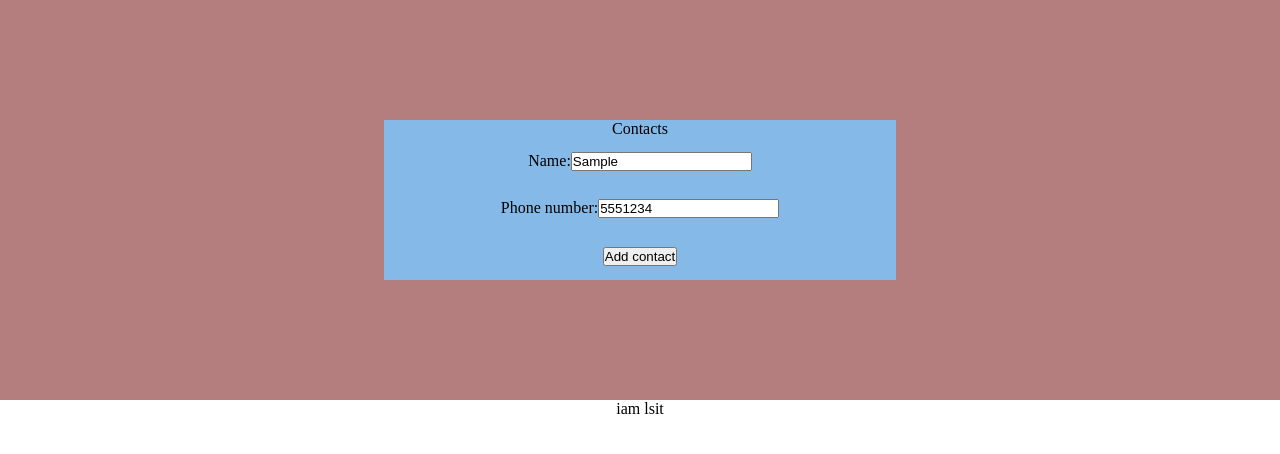
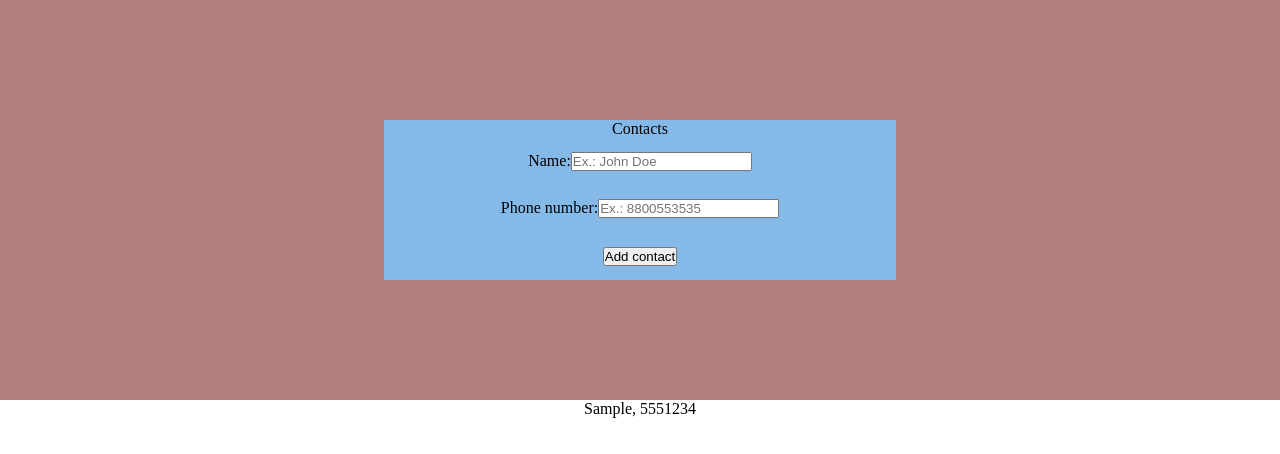
Before and after one commit to Betrayer/myPride, a React (Create React App) app: page / in a window 1280 px wide. Both pictures are taken after typing "Sample", "5551234" into the empty fields and a click on the button "Add contact". Shown: the top 454 px of the page. Built offline with nearby package versions, Linux system fonts and the light colour scheme.

Commit message:
logic moved to another component, validation added

```diff
--- a/src/App.css
+++ b/src/App.css
@@ -6,6 +6,33 @@
   padding: 0;
   list-style: none;
 }
+
+.formSection,
+.addingForm,
+.formItemsList {
+  display: flex;
+  flex-direction: column;
+}
+
+.formSection {
+  width: 100%;
+  height: 50vh;
+  background-color: rgb(180, 126, 126);
+  justify-content: center;
+  align-items: center;
+}
+
+.addingForm {
+  width: 40%;
+  height: 40%;
+  background-color: rgb(133, 185, 231);
+}
+
+.formItemsList {
+    height: 100%;
+    justify-content: space-around;
+}
+
 /*
 .App-logo {
   height: 40vmin;
--- a/src/App.tsx
+++ b/src/App.tsx
@@ -1,50 +1,89 @@
-import React from "react";
+import React, { useState, useEffect } from "react";
 // import logo from "./logo.svg";
-import Inputs from "./components/form/inputs/Intputs";
-import ContactsList from "./components/list/contactsList/ContactsList";
+import ContactsList from "./components/list/ContactsList";
+import Modal from "./components/modal/Modal";
 import "./App.css";
 
 function App() {
-  // interface User {
-  //   name: string;
-  //   id: number;
-  // }
-  // const user: User = {
-  //   name: "Hayes",
-  //   id: 0,
-  // };
+  const [name, setName] = useState("");
+  const [number, setNumber] = useState("");
+  const [alert, setAlert] = useState(false);
 
-  // useEffect(() => {
-  //   setList(baseList);
-  // }, []);
+  useEffect(() => {
+    setTimeout(() => setAlert(false), 2000);
+  }, [alert]);
 
-  // const baseList = [
-  //   {
-  //     name: "Bohdan",
-  //     number: "0631032579",
-  //   },
-  // ];
+  const contactsList = JSON.parse(localStorage.getItem("contacts") || "[]");
 
-  // const [list, setList] = useState(baseList);
+  interface User {
+    name: string;
+    number: number;
+  }
+
+  const handleForm = (e: React.FormEvent) => {
+    e.preventDefault();
+    const formData = new FormData(e.target as HTMLFormElement);
+    const getName = formData.get("user_name");
+    const getNumber = Number(formData.get("user_number"));
+    const user: User = {
+      name: `${getName}`,
+      number: getNumber,
+    };
+    if (!Number.isNaN(getNumber)) {
+      contactsList.push(user);
+      localStorage.setItem("contacts", JSON.stringify(contactsList));
+      setName("");
+      setNumber("");
+    } else {
+      setAlert(true);
+    }
+  };
 
   return (
     <div className="App">
-      <header className="App-header">
-        {/* <img src={logo} className="App-logo" alt="logo" />
-        <p>
-          Edit <code>src/App.tsx</code> and save to reload.
-        </p>
-        <a
-          className="App-link"
-          href="https://reactjs.org"
-          target="_blank"
-          rel="noopener noreferrer"
+      {alert ? <Modal /> : <></>}
+      <header className="App-header"></header>
+
+      <section className="formSection">
+        <form
+          action="/my_contacts"
+          method="post"
+          className="addingForm"
+          onSubmit={handleForm}
         >
-          Learn React
-        </a> */}
-        <Inputs />
-        <ContactsList />
-      </header>
+          <p className="contactsHeader">Contacts</p>
+          <ul className="formItemsList">
+            <li>
+              <label htmlFor="name">Name:</label>
+              <input
+                required
+                id="name"
+                name="user_name"
+                type="text"
+                placeholder="Ex.: John Doe"
+                value={name ? name : ""}
+                onChange={(e) => setName(e.target.value)}
+              ></input>
+            </li>
+            <li>
+              <label htmlFor="number">Phone number:</label>
+              <input
+                required
+                id="number"
+                name="user_number"
+                type="tel"
+                placeholder="Ex.: 8800553535"
+                value={number ? number : ""}
+                onChange={(e) => setNumber(e.target.value)}
+              ></input>
+            </li>
+            <li>
+              <button type="submit">Add contact</button>
+            </li>
+          </ul>
+        </form>
+      </section>
+      <ContactsList />
     </div>
   );
 }
--- a/src/components/form/inputs/Intputs.tsx
+++ /dev/null
@@ -1,72 +0,0 @@
-import React, { useState } from "react";
-import css from "./inputs.module.css";
-
-const Intputs = () => {
-  const [name, setName] = useState("");
-  const [number, setNumber] = useState("");
-
-  const contactsList = JSON.parse(localStorage.getItem("contacts") || "[]");
-
-  interface User {
-    name: string;
-    number: number;
-  }
-
-  const handleForm = (e: React.FormEvent) => {
-    e.preventDefault();
-    const formData = new FormData(e.target as HTMLFormElement);
-    const getName = formData.get("user_name");
-    const getNumber = Number(formData.get("user_number"));
-    const user: User = {
-      name: `${getName}`,
-      number: getNumber,
-    };
-    if (!Number.isNaN(getNumber)) {
-      // const contactsList = JSON.parse(localStorage.getItem("contacts") || "[]");
-      contactsList.push(user);
-      localStorage.setItem("contacts", JSON.stringify(contactsList));
-    }
-  };
-
-  return (
-    <section className={css.formSection}>
-      <form
-        action="/my_contacts"
-        method="post"
-        className={css.addingForm}
-        onSubmit={handleForm}
-      >
-        <p className={css.contactsHeader}>Contacts</p>
-        <ul className={css.formItemsList}>
-          <li>
-            <label htmlFor="name">Name:</label>
-            <input
-              id="name"
-              name="user_name"
-              type="text"
-              placeholder="Ex.: John Doe"
-              value={name ? name : ""}
-              onChange={(e) => setName(e.target.value)}
-            ></input>
-          </li>
-          <li>
-            <label htmlFor="number">Phone number:</label>
-            <input
-              id="number"
-              name="user_number"
-              type="tel"
-              placeholder="Ex.: 8800553535"
-              value={number ? number : ""}
-              onChange={(e) => setNumber(e.target.value)}
-            ></input>
-          </li>
-          <li>
-            <button type="submit">Add contact</button>
-          </li>
-        </ul>
-      </form>
-    </section>
-  );
-};
-
-export default Intputs;
--- a/src/components/form/inputs/inputs.module.css
+++ /dev/null
@@ -1,25 +0,0 @@
-.formSection,
-.addingForm,
-.formItemsList {
-  display: flex;
-  flex-direction: column;
-}
-
-.formSection {
-  width: 100%;
-  height: 50vh;
-  background-color: rgb(180, 126, 126);
-  justify-content: center;
-  align-items: center;
-}
-
-.addingForm {
-  width: 40%;
-  height: 40%;
-  background-color: rgb(133, 185, 231);
-}
-
-.formItemsList {
-    height: 100%;
-    justify-content: space-around;
-}
--- /dev/null
+++ b/src/components/list/ContactsList.tsx
@@ -0,0 +1,20 @@
+import React from "react";
+
+const ContactsList = () => {
+  const contactsList = JSON.parse(localStorage.getItem("contacts") || "[]");
+
+  return (
+    <>
+      <ul>
+        {contactsList.map((contact: any) => (
+          <span key={contact.number}>
+            {contact.name}, {contact.number}
+          </span>
+        ))}
+        <li></li>
+      </ul>
+    </>
+  );
+};
+
+export default ContactsList;
--- a/src/components/list/contactsList/ContactsList.tsx
+++ /dev/null
@@ -1,14 +0,0 @@
-import React, {useEffect, useState} from "react";
-
-const ContactsList = () => {
-    useEffect(() => {
-
-    })
-  return (
-    <>
-      <p>iam lsit</p>
-    </>
-  );
-};
-
-export default ContactsList;
--- /dev/null
+++ b/src/components/modal/Modal.tsx
@@ -0,0 +1,12 @@
+import React from "react";
+import css from "./modal.module.css";
+
+const Modal = () => {
+  return (
+    <div className={css.modalWrapper}>
+        <span>Please, enter proper number</span>
+    </div>
+  );
+};
+
+export default Modal;
--- /dev/null
+++ b/src/components/modal/modal.module.css
@@ -0,0 +1,11 @@
+.modalWrapper {
+  position: absolute;
+  z-index: 2;
+  width: 100%;
+  height: 100vh;
+  display: flex;
+  justify-content: center;
+  align-items: center;
+  background-color: rgba(150, 150, 150, 0.3);
+  font-size: 24px;
+}
```
